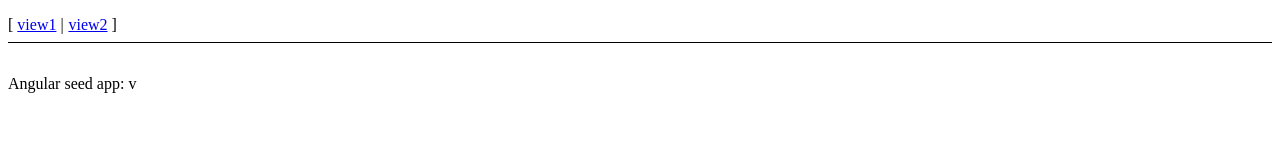
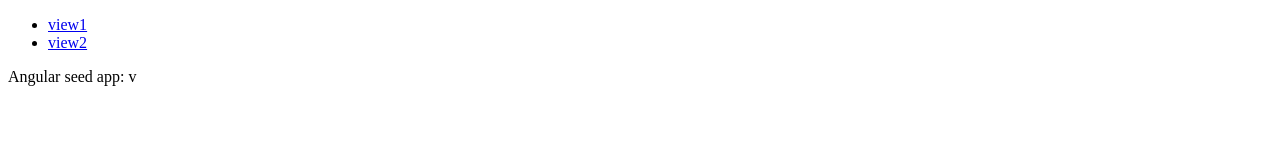
Before and after one commit to endermann/EventsAngularDemo, a plain HTML site: page app/index-async.html in a window 1280 px wide. Drawn offline with Linux system fonts and the light colour scheme.

```diff
--- a/app/css/app.css
+++ b/app/css/app.css
@@ -1,30 +1,17 @@
 /* app css stylesheet */
-
-.menu {
-  list-style: none;
-  border-bottom: 0.1em solid black;
-  margin-bottom: 2em;
-  padding: 0 0 0.5em;
+.hoverwell:hover {
+    background-color: #52575c;
+    cursor: pointer;
+}
+select {
+    color: #52575c;
 }
 
-.menu:before {
-  content: "[";
+.container {
+    padding-top:20px;
 }
-
-.menu:after {
-  content: "]";
+/*
+body {
+    background-color:#333 !important;
 }
-
-.menu > li {
-  display: inline;
-}
-
-.menu > li:before {
-  content: "|";
-  padding-right: 0.3em;
-}
-
-.menu > li:nth-child(1):before {
-  content: "";
-  padding: 0;
-}
+*/
```
